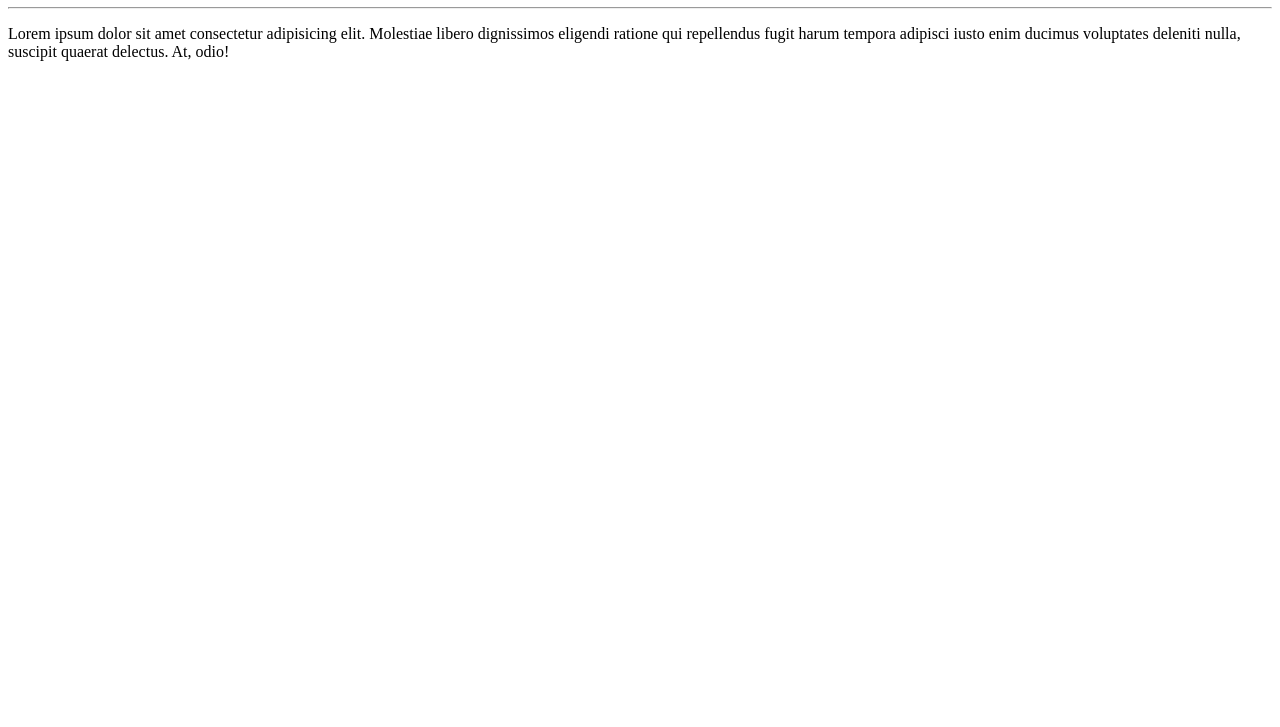
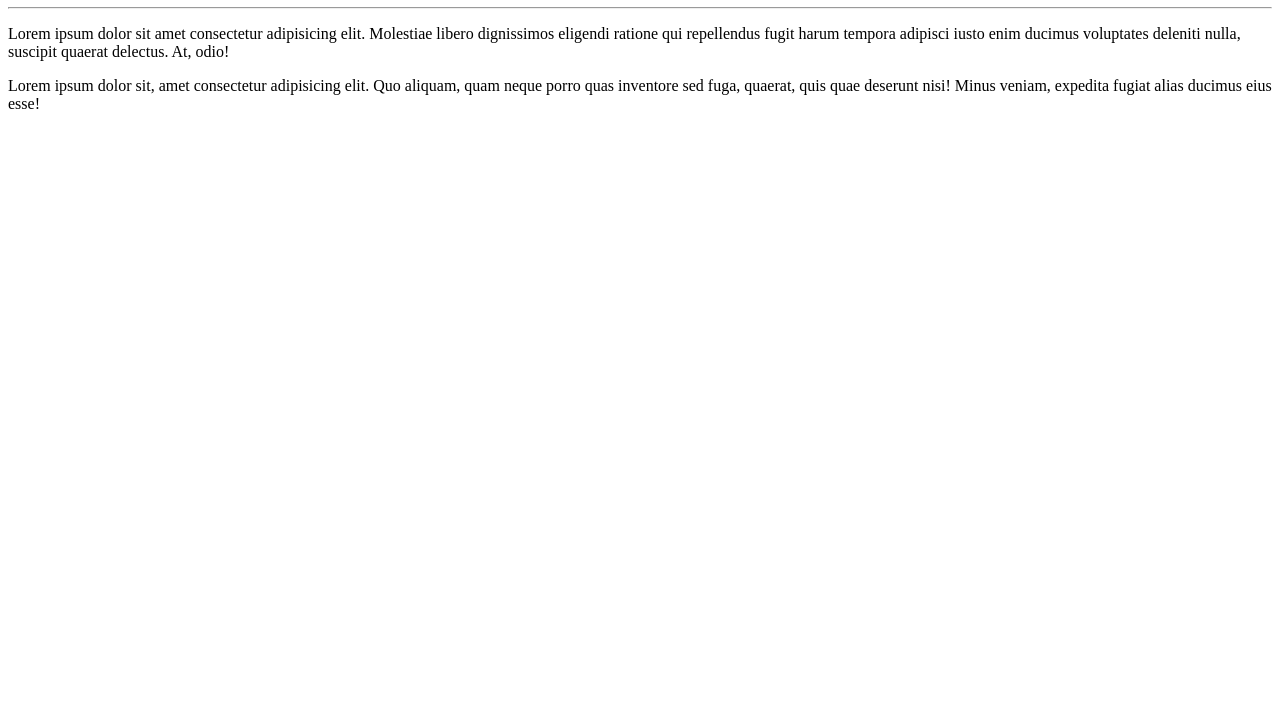
Before and after one commit to 1Dereck/Ola-Mundo, a plain HTML site: page site-exemplo/index.html in a window 1280 px wide. Shown: the part 73-800 px from the top of the page. Drawn offline with Linux system fonts and the light colour scheme.

Commit message:
adicionei um paragrafo

```diff
--- a/site-exemplo/index.html
+++ b/site-exemplo/index.html
@@ -9,5 +9,6 @@
     <h1>Olá, Mundo!</h1>
     <hr>
     <p>Lorem ipsum dolor sit amet consectetur adipisicing elit. Molestiae libero dignissimos eligendi ratione qui repellendus fugit harum tempora adipisci iusto enim ducimus voluptates deleniti nulla, suscipit quaerat delectus. At, odio!</p>
+    <p>Lorem ipsum dolor sit, amet consectetur adipisicing elit. Quo aliquam, quam neque porro quas inventore sed fuga, quaerat, quis quae deserunt nisi! Minus veniam, expedita fugiat alias ducimus eius esse!</p>
 </body>
 </html>
```
